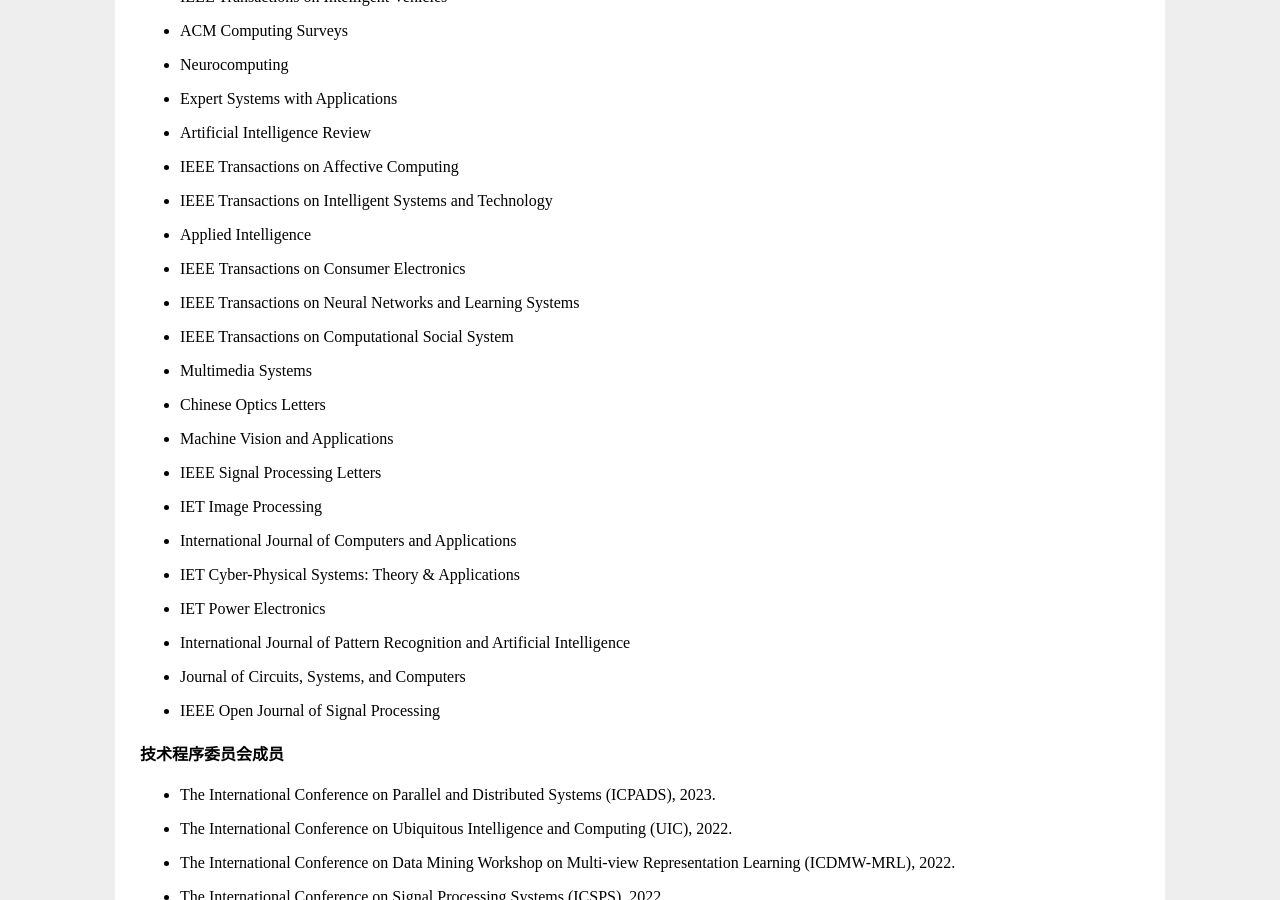
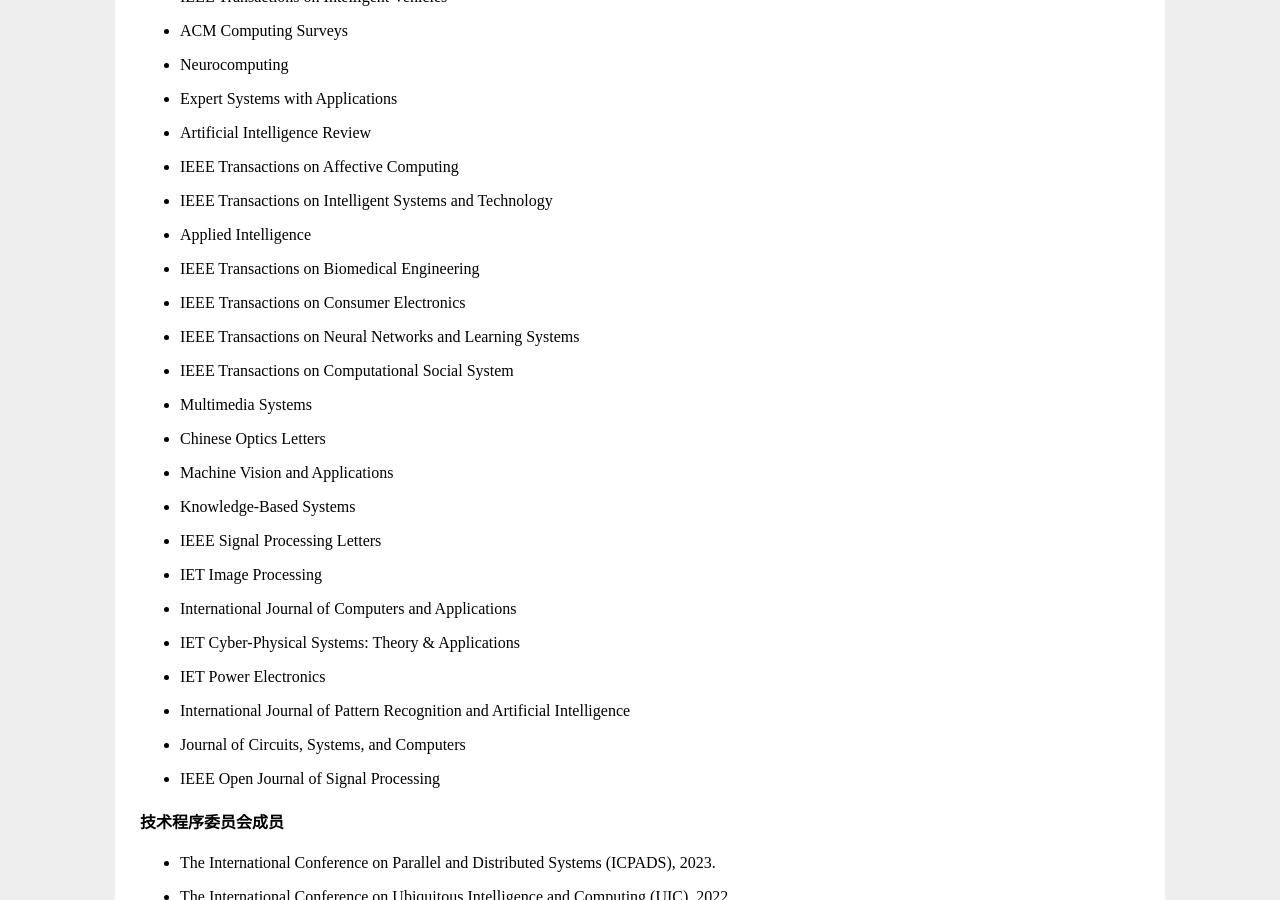
Before and after one commit to X-Lab-CN/introduce, a Jekyll site: the page introduce.html, which Jekyll copies as it is, in a window 1280 px wide and 900 px high, scrolled down 881 px. Built offline with Jekyll 4.4.1, drawn with Linux system fonts in a browser that asks for light colours.

Commit message:
Update introduce.html

```diff
--- a/introduce.html
+++ b/introduce.html
@@ -134,6 +134,9 @@
             <li>
                 <p>Applied Intelligence</p>
             </li>
+	    <li>
+                <p>IEEE Transactions on Biomedical Engineering</p>
+            </li>
             <li>
                 <p>IEEE Transactions on Consumer Electronics</p>
             </li>
@@ -151,6 +154,9 @@
             </li>
             <li>
                 <p>Machine Vision and Applications</p>
+            </li>
+	    <li>
+                <p>Knowledge-Based Systems</p>
             </li>
             <li>
                 <p>IEEE Signal Processing Letters</p>
```
